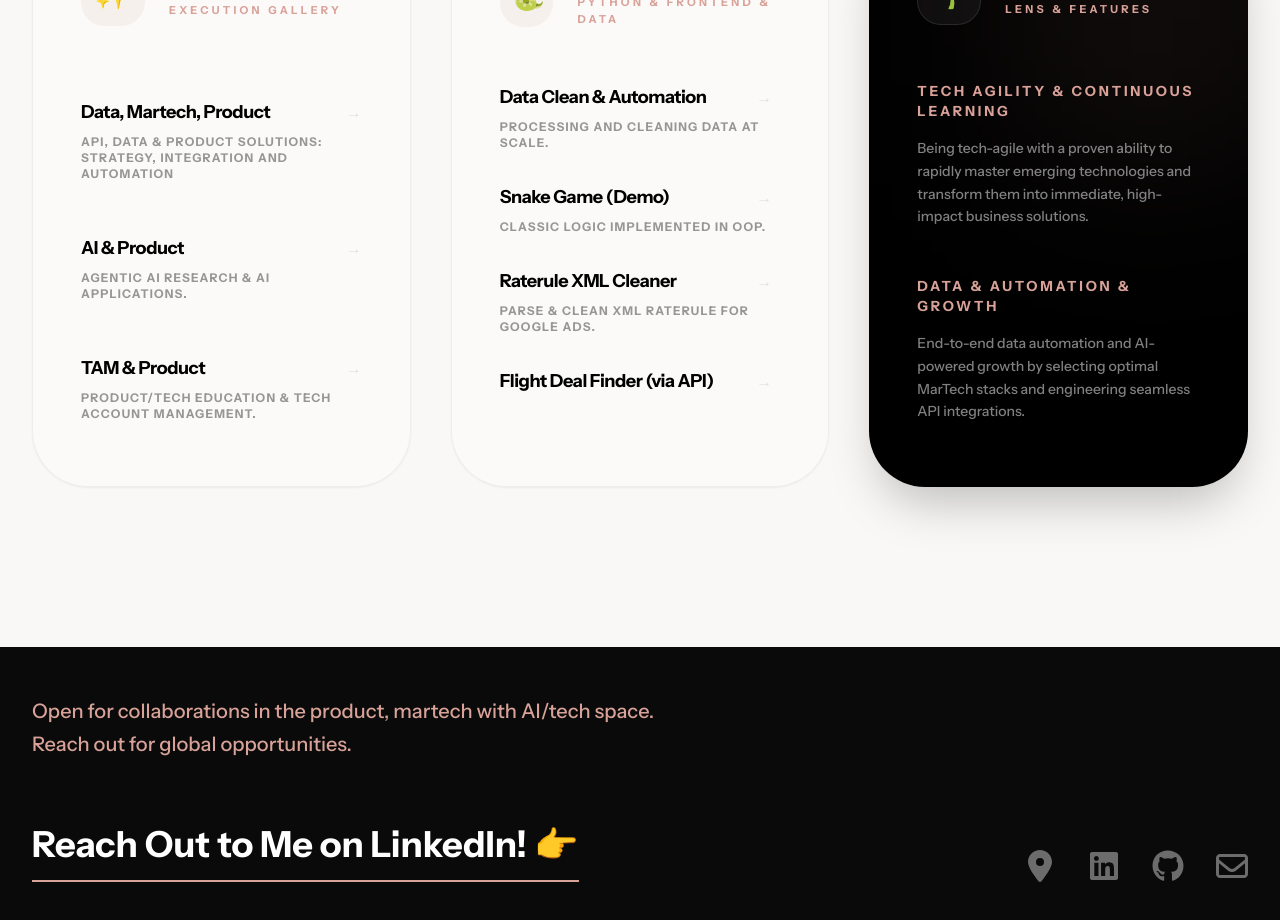
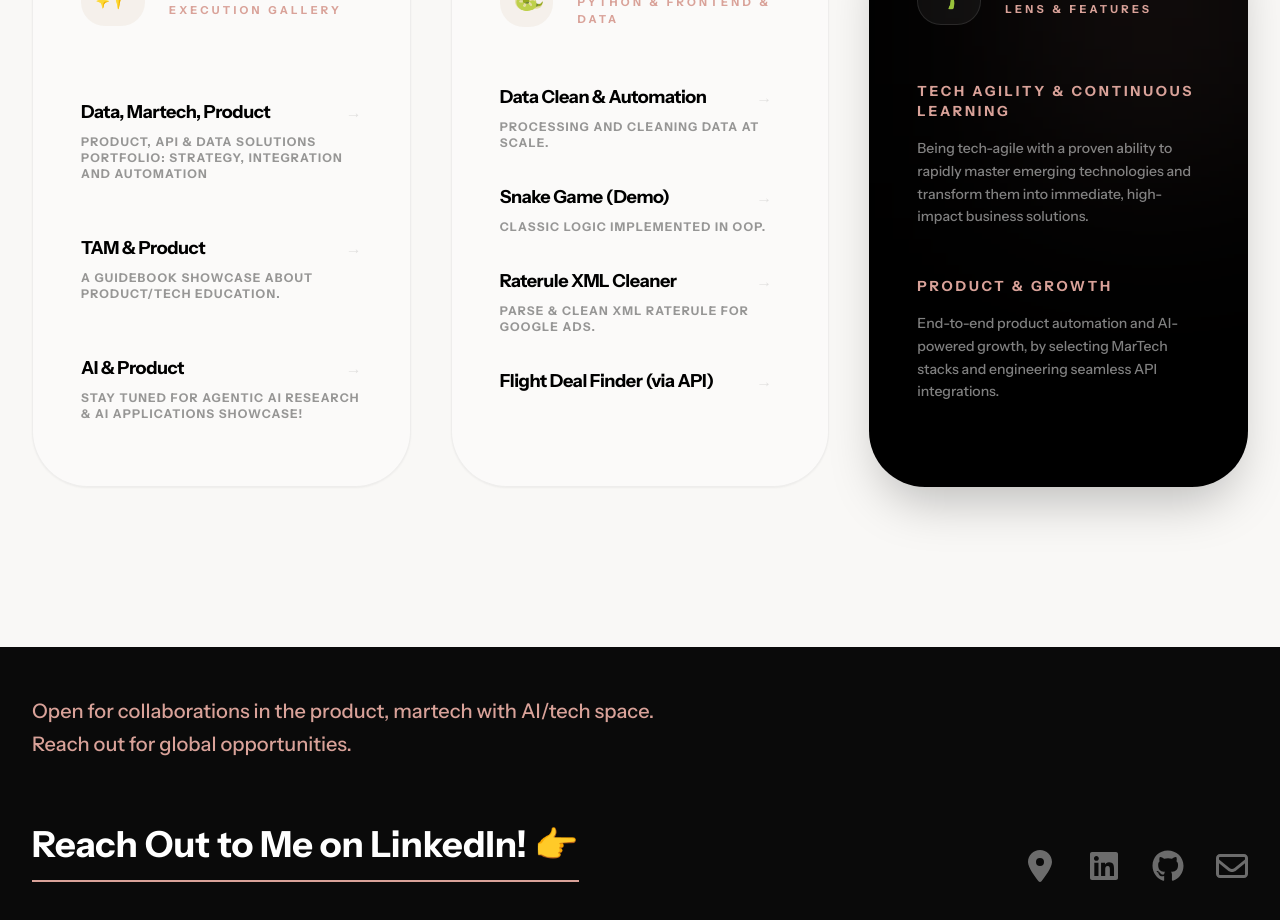
Before and after one commit to Stella329/My_Porfolio, a React (Vite) app: page / in a window 1280 px wide. Shown: the part 2900-3820 px from the top of the page. Built offline with nearby package versions, Linux system fonts and the light colour scheme.

Commit message:
清理整合现有代码

```diff
--- a/src/components/ShowcaseHub.tsx
+++ b/src/components/ShowcaseHub.tsx
@@ -1,3 +1,9 @@
+/**
+ * @file ShowcaseHub.tsx
+ * @description Central hub for showcasing external works and projects.
+ * Organizes content into three distinct columns: Impacts/Solutions, Code Hub,
+ * and strategic highlights, with interactive hover states and scroll-to-highlight logic.
+ */
 
 import React from 'react';
 import { CODE_REPOS, WEB_REPOS } from '../constants';
@@ -8,14 +14,14 @@ const ShowcaseHub: React.FC = () => {
   React.useEffect(() => {
     const handleHighlight = (e: Event) => {
       const customEvent = e as CustomEvent;
-      const title = customEvent.detail?.title;
-      if (title) {
-        setHighlightedRepo(title);
+      const targetId = customEvent.detail?.id;
+      if (targetId) {
+        setHighlightedRepo(targetId);
         // Remove highlight after animation
         setTimeout(() => setHighlightedRepo(null), 2000);
 
         // Find and scroll to element
-        const element = document.getElementById(`repo-${title.replace(/\s+/g, '-').toLowerCase()}`);
+        const element = document.getElementById(`repo-${targetId}`);
         if (element) {
           element.scrollIntoView({ behavior: 'smooth', block: 'center' });
         }
@@ -37,16 +43,15 @@ const ShowcaseHub: React.FC = () => {
             <p className="text-[11px] text-[#D9A299] font-bold tracking-[0.3em] uppercase">Execution Gallery</p>
           </div>
         </div>
-        {/* Reduced spacing from space-y-8 to space-y-5 for tighter layout */}
-        {/* Removed max-height and overflow-y-auto to cancel scroll logic */}
+
         <div className="space-y-5">
           {WEB_REPOS.map((repo, i) => (
             <a
               key={i}
-              id={`repo-${repo.title.replace(/\s+/g, '-').toLowerCase()}`}
+              id={repo.id ? `repo-${repo.id}` : `repo-fallback-${i}`}
               href={repo.link}
-              className={`block group p-4 -mx-4 rounded-xl transition-all duration-500 ${highlightedRepo === repo.title
-                ? 'bg-[#D9A299]/20 shadow-lg scale-105 border-l-4 border-[#D9A299]'
+              className={`block group p-4 -mx-4 rounded-xl transition-all duration-500 ${highlightedRepo === repo.id
+                ? 'bg-[#D9A299]/20 shadow-lg scale-105 border-l-4 border-[#D9A299] animate-pulse'
                 : 'hover:bg-white/50'
                 }`}
             >
@@ -103,8 +108,8 @@ const ShowcaseHub: React.FC = () => {
             <p className="text-sm text-white/50 leading-relaxed font-medium">Being tech-agile with a proven ability to rapidly master emerging technologies and transform them into immediate, high-impact business solutions.</p>
           </div>
           <div className="group cursor-default">
-            <h4 className="font-bold text-sm text-[#D9A299] mb-4 tracking-[0.2em] uppercase">Data & Automation & Growth</h4>
-            <p className="text-sm text-white/50 leading-relaxed font-medium">End-to-end data automation and AI-powered growth by selecting optimal MarTech stacks and engineering seamless API integrations.</p>
+            <h4 className="font-bold text-sm text-[#D9A299] mb-4 tracking-[0.2em] uppercase">Product & Growth</h4>
+            <p className="text-sm text-white/50 leading-relaxed font-medium">End-to-end product automation and AI-powered growth, by selecting MarTech stacks and engineering seamless API integrations.</p>
           </div>
         </div>
       </div>
--- a/src/components/WorkSection.tsx
+++ b/src/components/WorkSection.tsx
@@ -1,3 +1,9 @@
+/**
+ * @file WorkSection.tsx
+ * @description Renders the "Expertise" or "Work" section of the portfolio.
+ * Displays interactive cards detailing major expertise domains with hover effects that
+ * reveal descriptions, related skills, and navigation triggers to specific showcase items.
+ */
 
 import React from 'react';
 import { PROJECTS } from '../constants';
@@ -33,16 +39,7 @@ const WorkSection: React.FC = () => {
                     Skills: {project.skills}
                   </p>
                 )}
-
-
               </div>
-
-              {/* Category Tag: Always on top of the image */}
-              {/* <div className="absolute top-8 left-8 z-20">
-                <span className="bg-white/90 backdrop-blur-md px-4 py-1.5 rounded-full text-[10px] font-bold uppercase tracking-[0.2em] text-black">
-                  {project.category}
-                </span>
-              </div> */}
             </div>
 
             {/* Title: Always on the background board below the image */}
@@ -59,7 +56,7 @@ const WorkSection: React.FC = () => {
                   if (showcaseSection) {
                     showcaseSection.scrollIntoView({ behavior: 'smooth' });
                     setTimeout(() => {
-                      window.dispatchEvent(new CustomEvent('highlight-repo', { detail: { title: project.title } }));
+                      window.dispatchEvent(new CustomEvent('highlight-repo', { detail: { id: project.id } }));
                     }, 500);
                   }
                 }}
--- a/src/constants.tsx
+++ b/src/constants.tsx
@@ -1,5 +1,29 @@
+/**
+ * @file constants.tsx
+ * @description Centralized configuration, data, and type definitions for the portfolio website.
+ * This file contains color palettes, project showcasing data (skills, descriptions, links),
+ * social media links, and TypeScript interfaces to ensure consistency across components.
+ */
 
-import { ProjectItem, ShowcaseRepo } from './types';
+export type ParticleMode = 'idle' | 'circle' | 'lines';
+
+export interface ProjectItem {
+  id: string;
+  title: string;
+  category: string;
+  description: string;
+  imageUrl: string;
+  skills?: string;
+  link?: string;
+}
+
+export interface ShowcaseRepo {
+  id?: string;
+  title: string;
+  desc: string;
+  link: string;
+  icon: string;
+}
 
 export const COLORS = {
   bg: '#F9F8F6',
@@ -56,9 +80,9 @@ export const CODE_REPOS: ShowcaseRepo[] = [
 ];
 
 export const WEB_REPOS: ShowcaseRepo[] = [
-  { title: 'Data, Martech, Product', desc: 'API, Data & Product Solutions: strategy, integration and automation', link: 'https://www.canva.com/design/DAHBUjio2Vw/Ki6l05ZBnUJmHzqnW7LM1A/view?utm_content=DAHBUjio2Vw&utm_campaign=designshare&utm_medium=link2&utm_source=uniquelinks&utlId=h9d80b6d037', icon: '📊' },
-  { title: 'AI & Product', desc: 'Agentic AI research & AI applications.', link: '#', icon: '🤖' },
-  { title: 'TAM & Product', desc: 'Product/Tech Education & Tech Account Management.', link: 'https://drive.google.com/file/d/1JGqaze5XGf6gIpLSwycy98u3GpbC5BlI/view?usp=sharing', icon: '🙋‍♀️' },
+  { id: '1', title: 'Data, Martech, Product', desc: 'Product, API & Data Solutions Portfolio: strategy, integration and automation', link: 'https://www.canva.com/design/DAHBUjio2Vw/Ki6l05ZBnUJmHzqnW7LM1A/view?utm_content=DAHBUjio2Vw&utm_campaign=designshare&utm_medium=link2&utm_source=uniquelinks&utlId=h9d80b6d037', icon: '📊' },
+  { id: '3', title: 'TAM & Product', desc: 'A Guidebook Showcase about Product/Tech Education.', link: 'https://drive.google.com/file/d/1JGqaze5XGf6gIpLSwycy98u3GpbC5BlI/view?usp=sharing', icon: '🙋‍♀️' },
+  { id: '2', title: 'AI & Product', desc: 'Stay Tuned for Agentic AI research & AI applications Showcase!', link: '#', icon: '🤖' },
 ];
 
 export const SOCIAL_LINKS = {
--- a/src/index.tsx
+++ b/src/index.tsx
@@ -1,3 +1,9 @@
+/**
+ * @file index.tsx
+ * @description The root entry point of the React application.
+ * Bootstraps the app, initializes Microsoft Clarity telemetry,
+ * provides the ErrorBoundary context, and renders the `<App />` component.
+ */
 
 import React from 'react';
 import ReactDOM from 'react-dom/client';
```
Also changed, not shown: src/App.tsx (+7 -2 lines), src/components/ErrorBoundary.tsx (+7 -0 lines), src/components/ParticleBackground.tsx (+7 -2 lines), src/types.ts (deleted, +0 -19 lines).
